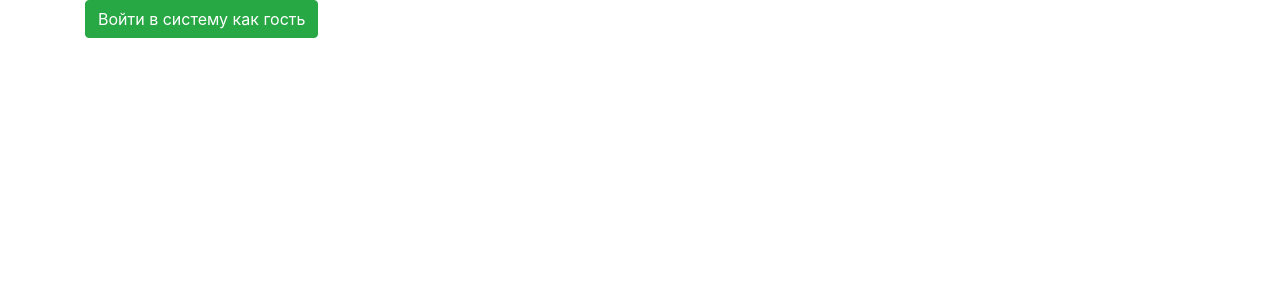
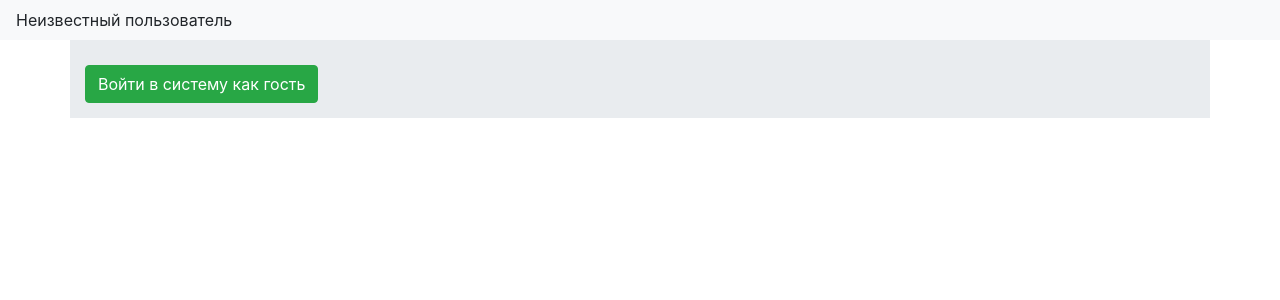
Before and after one commit to YegorDBTest/questioning, a Django app: page / in a window 1280 px wide. Shown: the top 300 px of the page. Run offline with Django 3.2, Linux system fonts and the light colour scheme; some libraries are stand-ins or nearby versions.

Commit message:
add header

```diff
--- a/questioning/questioning/settings.py
+++ b/questioning/questioning/settings.py
@@ -124,3 +124,5 @@ STATIC_ROOT = os.path.join(BASE_DIR, 'static')
 
 
 AUTH_USER_MODEL = 'questioning_app.User'
+
+LOGOUT_REDIRECT_URL = '/'
--- a/questioning/questioning/urls.py
+++ b/questioning/questioning/urls.py
@@ -1,11 +1,13 @@
 from django.conf import settings
 from django.conf.urls.static import static
 from django.contrib import admin
+from django.contrib.auth.views import LogoutView
 from django.urls import include, path
 
 
 urlpatterns = [
     path('admin/', admin.site.urls),
+    path('logout/', LogoutView.as_view(), name='logout'),
     path('', include('questioning_app.urls')),
     *static(settings.STATIC_URL, document_root=settings.STATIC_ROOT),
 ]
--- /dev/null
+++ b/questioning/questioning_app/static/questioning_app/css/base.css
@@ -0,0 +1,5 @@
+.container {
+  padding-top: 65px;
+  padding-bottom: 15px;
+  background-color: #e9ecef;
+}
--- a/questioning/questioning_app/templates/questioning_app/base.html
+++ b/questioning/questioning_app/templates/questioning_app/base.html
@@ -1,11 +1,15 @@
+{% load static %}
+
 <!DOCTYPE html>
 <html>
 <head>
   <title>{% block title %}{% endblock %}</title>
   <link rel="stylesheet" type="text/css" href="https://stackpath.bootstrapcdn.com/bootstrap/4.4.1/css/bootstrap.min.css">
+  <link rel="stylesheet" type="text/css" href="{% static 'questioning_app/css/base.css' %}">
   {% block head %}{% endblock %}
 </head>
 <body>
+  {% include "questioning_app/header.html" %}
   {% block content %}{% endblock %}
 </body>
 <script src="https://code.jquery.com/jquery-3.4.1.min.js"></script>
--- /dev/null
+++ b/questioning/questioning_app/templates/questioning_app/header.html
@@ -0,0 +1,22 @@
+<nav class="navbar navbar-expand-md navbar-light fixed-top bg-light">
+  <div class="collapse navbar-collapse">
+    <ul class="navbar-nav mr-auto">
+      <li class="nav-item">
+        {% if request.user.is_authenticated %}
+          {% if request.user.first_name or request.user.last_name %}
+            {{ request.user.first_name }} {{ request.user.last_name }}
+          {% else %}
+            {{ request.user.username }}
+          {% endif %}
+        {% else %}
+          Неизвестный пользователь
+        {% endif %}
+      </li>
+    </ul>
+    {% if request.user.is_authenticated %}
+      <a href="{% url 'logout' %}">
+        <button>Завершить сеанс</button>
+      </a>
+    {% endif %}
+  </div>
+</nav>
```
Also changed, not shown: questioning/questioning_app/migrations/0002_init_data.py.
